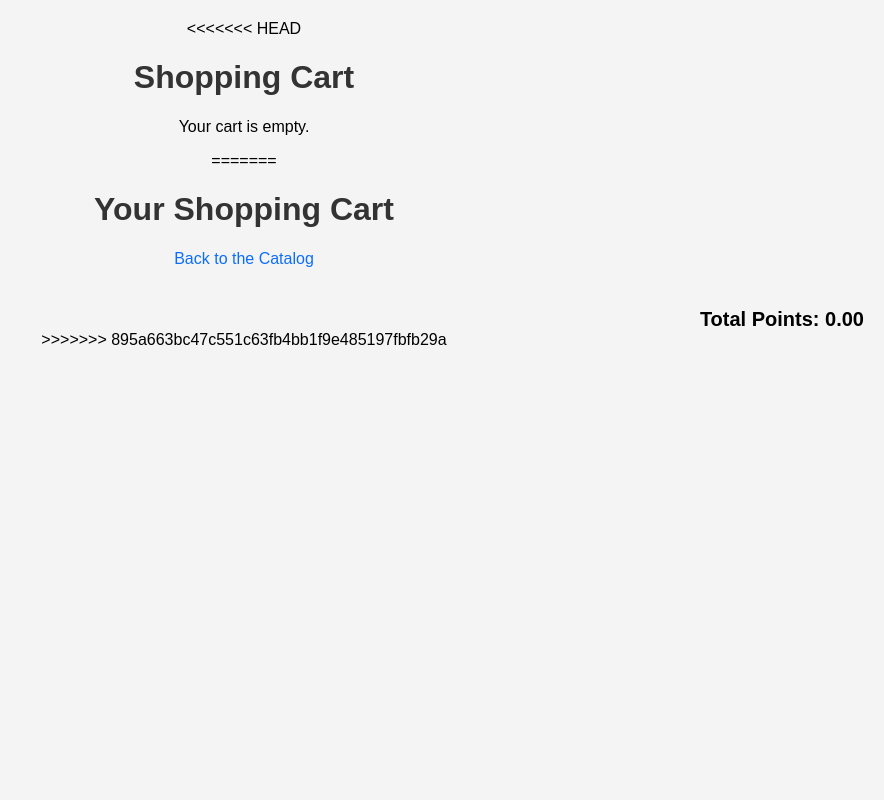
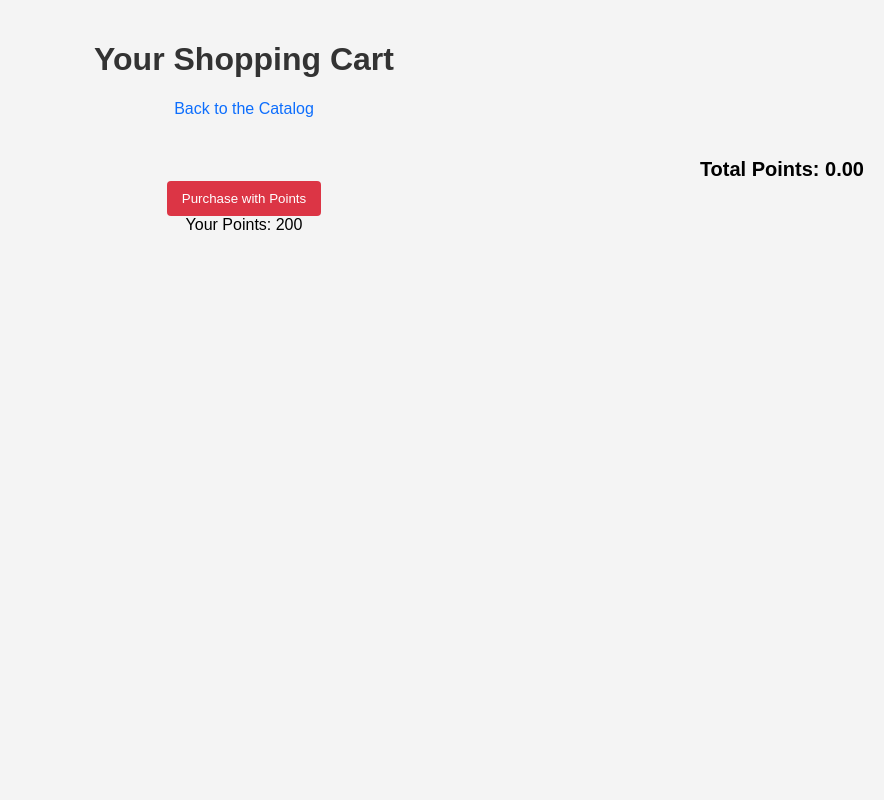
Before and after one commit to ZoutKoning/DIP-Website, a Django app: page /cart/ in a window 1280 px wide. Shown: the whole page, without its empty margins (396-1280 px from the left). Run offline with Django 4.2, Linux system fonts and the light colour scheme.

Commit message:
Adding changes from EC2

```diff
--- a/DIP/urls.py
+++ b/DIP/urls.py
@@ -13,5 +13,6 @@ urlpatterns = [
     # URL path to the catalog
     path('catalog/', views.catalog, name="catalog"),
     # URL path to the cart
-    path('cart/', views.cart, name="cart")
+    path('cart/', views.cart, name="cart"),
+     path('logs_report', views.logs_report, name='view_logs'),
 ]
--- a/DIP/views.py
+++ b/DIP/views.py
@@ -1,3 +1,4 @@
+from auditlog.models import LogEntry
 from django.shortcuts import render
 from django.http import HttpResponse
 from django.http import HttpResponseRedirect
@@ -14,7 +15,51 @@ from .models import NewUser
 from .forms import NewUserForm
 from .models import User
 #from .forms import ReturnUser
+from django.http import FileResponse
+import io
+from reportlab.pdfgen import canvas
+from reportlab.lib.units import inch
+from reportlab.lib.pagesizes import letter
 
+
+
+def logs_report(request):
+    # Create Bytestream buffer
+    buf = io.BytesIO()
+    # Create a canvas
+    c = canvas.Canvas(buf, pagesize=letter, bottomup=0)
+    # Create Text Object
+    textob = c.beginText()
+    textob.setTextOrigin(inch, inch)
+    textob.setFont("Helvetica", 8)
+
+    # Add some lines of text
+    # Designate the model
+    logs = LogEntry.objects.all()
+    # Create blank list
+    lines = []
+    # Write the log entries to lines
+    for log_entry in logs:
+        original_object = log_entry.object_repr
+        changed_object = log_entry.changes
+        lines.append(original_object)
+        lines.append(changed_object)
+        lines.append(" ")
+        lines.append("===================")
+
+    # Loop
+    for line in lines:
+        textob.textLine(line)
+
+    # Finish up
+    c.drawText(textob)
+
+    c.showPage()
+    c.save()
+    buf.seek(0)
+
+    # return file
+    return FileResponse(buf, as_attachment=True, filename='Audit-Logs.pdf')
 
 # Home page
 def index(request):
--- a/WebPages/settings.py
+++ b/WebPages/settings.py
@@ -13,8 +13,7 @@ https://docs.djangoproject.com/en/4.2/ref/settings/
 from pathlib import Path
 import os
 import django
-from django.utils.encoding import smart_str
-django.utils.encoding.smart_text = smart_str
+
 # import pymysql
 # Build paths inside the project like this: BASE_DIR / 'subdir'.
 BASE_DIR = Path(__file__).resolve().parent.parent
--- a/templates/cart.html
+++ b/templates/cart.html
@@ -1,35 +1,4 @@
-<<<<<<< HEAD
-<!DOCTYPE html>
-<html lang="en">
-<head>
-    <meta charset="UTF-8">
-    <meta name="viewport" content="width=device-width, initial-scale=1.0">
-    <title>Shopping Cart</title>
-</head>
-<body>
-    <h1>Shopping Cart</h1>
-    <div id="cart-items"></div>
 
-    <script>
-        document.addEventListener('DOMContentLoaded', () => {
-            const cartItems = document.getElementById('cart-items');
-            let cart = JSON.parse(localStorage.getItem('cart')) || [];
-
-            if (cart.length === 0) {
-                cartItems.innerHTML = '<p>Your cart is empty.</p>';
-            } else {
-                cart.forEach(item => {
-                    const div = document.createElement('div');
-                    div.innerHTML = `<h3>${item.title}</h3><p>${item.price}</p>`;
-                    cartItems.appendChild(div);
-                });
-            }
-        });
-    </script>
-</body>
-</html>
-
-=======
 <!DOCTYPE html>
 <html lang="en">
 <head>
@@ -105,11 +74,17 @@
     <div class="total-price">
         Total Points: <span id="total-price">0</span>
     </div>
+    <button onclick="purchaseItems()">Purchase with Points</button>
+    <div>
+        Your Points: <span id="user-points"></span>
+    </div>
 
     <script>
+
         function loadCartItems() {
             const cart = JSON.parse(localStorage.getItem('cart')) || {};
             const container = document.getElementById('cart-container');
+            container.innerHTML = ''; // Clear previous items
             let totalPrice = 0;
 
             for (const [id, item] of Object.entries(cart)) {
@@ -140,11 +115,41 @@
             let cart = JSON.parse(localStorage.getItem('cart')) || {};
             delete cart[productId];
             localStorage.setItem('cart', JSON.stringify(cart));
-            location.reload(); // Reload the page to update the cart display
+            loadCartItems();
+            updateUserPointsUI();
         }
 
-        document.addEventListener('DOMContentLoaded', loadCartItems);
+        //"buys" the items when the button is clicked to purchase
+        function purchaseItems() {
+            const totalPrice = parseFloat(document.getElementById('total-price').innerText);
+            let userPoints = parseFloat(localStorage.getItem('userPoints'));
+
+            if (totalPrice > userPoints) {
+                alert('Not enough points to complete the purchase.');
+                return;
+            }
+
+            userPoints -= totalPrice;
+            localStorage.setItem('userPoints', userPoints.toString());
+            localStorage.setItem('cart', '{}'); // Clear the cart
+            alert('Purchase successful!');
+
+            updateUserPointsUI();
+            loadCartItems(); // Load an empty cart
+        }
+
+        //updates user points
+    function updateUserPointsUI() {
+        // Set points to 200 directly
+        localStorage.setItem('userPoints', '200');
+        document.getElementById('user-points').innerText = '200';
+    }
+
+    document.addEventListener('DOMContentLoaded', () => {
+        loadCartItems();
+        updateUserPointsUI();
+    });
+
     </script>
 </body>
 </html>
->>>>>>> 895a663bc47c551c63fb4bb1f9e485197fbfb29a
--- a/templates/dashboard.html
+++ b/templates/dashboard.html
@@ -73,8 +73,8 @@
                     <li class="card">
                         <div class="card__container">
                             <div class="card-body">
-                            <h5 class="card-title">GitHub</h5>
-                            <p class="card-text">Over here we like numbers, drivers like you help us with that.</p>
+				    <a href="{% url 'view_logs' %}" class="car-title" id="auditlogs">Audit-Log</a>
+                            <p class="card-text">download audit log pdf</p>
                             </div>
                         </div>
                     </li>
```
Also changed, not shown: templates/catalog.html (+29 -5 lines).
